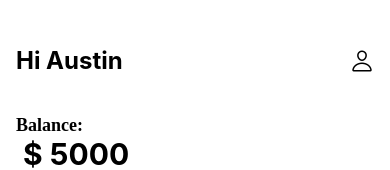
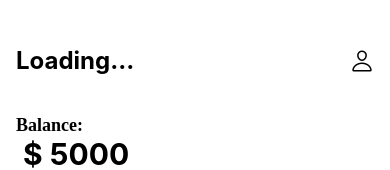
Before and after one commit to Obimbo07/olay, a React Native app in the folder client/: screen /Screen in a window 390 px wide. Shown: the top 170 px of the page. Built offline with nearby package versions, Linux system fonts and the light colour scheme; no server answers.

Commit message:
dispatched users api data to homepage

```diff
--- a/client/components/HomeScreen.js
+++ b/client/components/HomeScreen.js
@@ -1,11 +1,22 @@
-import React from 'react';
+import React, { useEffect } from 'react';
 import { View, Text, StyleSheet, TouchableOpacity, FlatList } from 'react-native';
 import { StatusBar } from 'expo-status-bar';
 import { Ionicons } from '@expo/vector-icons';
 import { useNavigation } from '@react-navigation/native';
 
+import { useSelector, useDispatch } from 'react-redux';
+import { fetchUsers } from '../redux/user/userSlice';
+
 const HomeScreen = () => {
   const navigation = useNavigation();
+  const dispatch = useDispatch();
+  const users = useSelector((state) => state.user.data);
+  console.log(users);
+
+  useEffect(() => {
+    dispatch(fetchUsers());
+  }, [dispatch])
+
   const balance = 5000;
   const activeInvestments = [
     { id: '1', name: 'Tech Company', amount: 1000 },
@@ -34,7 +45,7 @@ const HomeScreen = () => {
 
     <View style={styles.container}>
       <View style={styles.header}>
-        <Text style={styles.headerTitle}>Hi Austin</Text>
+        <Text style={styles.headerTitle}>{users.length > 0 ? users[0].name : 'Loading...'}</Text>
         <TouchableOpacity onPress={() => navigation.navigate('Profile')}>
           <Ionicons name="person-outline" size={24} color="black" />
         </TouchableOpacity>
```
Also changed, not shown: client/package.json (+6 -1 lines), 1 other file (tests, documents, lock files or other folders).
